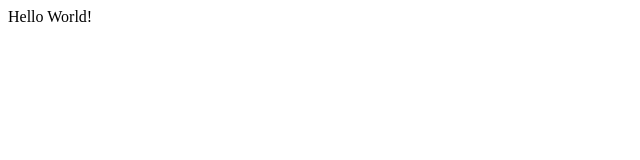
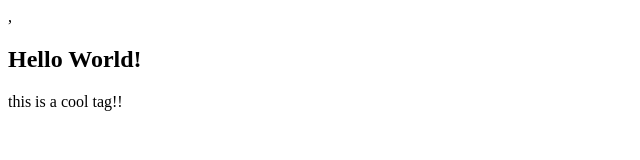
Before and after one commit to CharlesKThompson/day1, a plain HTML site: page index.html in a window 1280 px wide. Shown: the whole page, without its empty margins (0-640 px from the left). Drawn offline with Linux system fonts and the light colour scheme.

Commit message:
this is a cool tag!!.

```diff
--- a/index.html
+++ b/index.html
@@ -7,6 +7,7 @@
     <title>Document</title>
 </head>
 <body>
-    Hello World!
+    ,<h2>Hello World!</h2>
+    <p>this is a cool tag!!</p>
 </body>
 </html>
```
